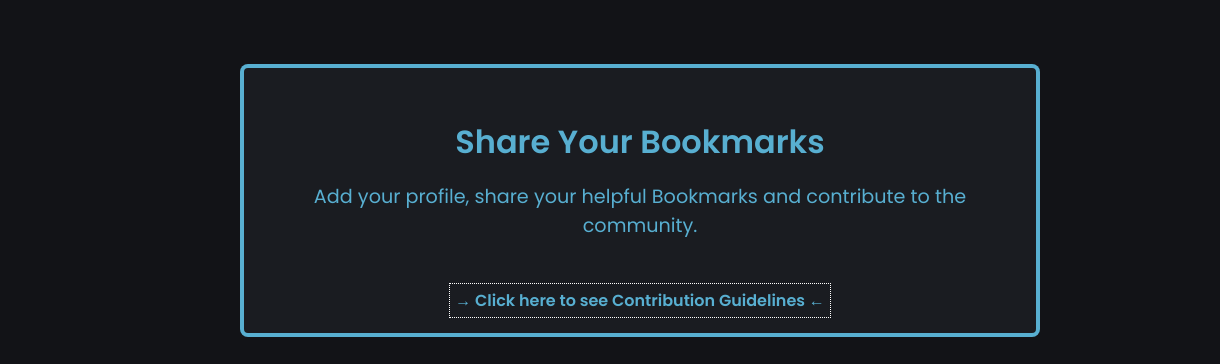
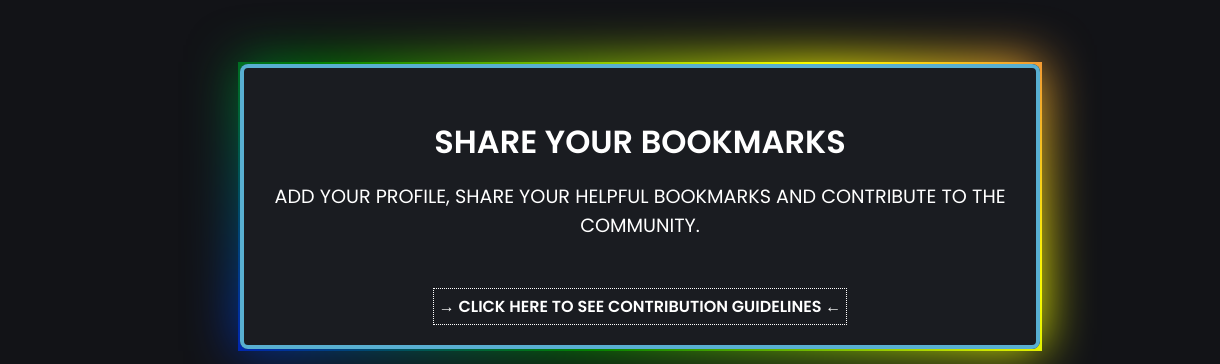
Before and after one commit to vijayyprajapati/Share-Your-Bookmarks, a plain HTML site: page index.html in a window 1280 px wide. Shown: the top 364 px of the page, 0-1220 px from the left. Drawn offline with Linux system fonts and the light colour scheme.

Commit message:
added border

```diff
--- a/index.html
+++ b/index.html
@@ -42,7 +42,7 @@
       </a>
     </nav>
 
-    <header class="main-header">
+    <header class="main-header shadow">
       <h3>Share Your Bookmarks</h3>
       <p>
         Add your profile, share your helpful Bookmarks and contribute to the
--- a/style.css
+++ b/style.css
@@ -239,3 +239,42 @@ nav > a :hover{
 .fa-github{
   font-size: 1.5rem;
 }
+
+
+
+.shadow {
+  display: grid;
+  place-items: center;
+  color: #fff;
+  text-transform: uppercase;
+}
+
+.shadow::before,
+.shadow::after {
+  content: '';
+  position: absolute;
+  background: linear-gradient(45deg,red,blue,green,yellow,#e11d74,black,#ffff00,#aa0000);
+  background-size: 400%;
+  width: calc(100% + 4px);
+  height: calc(100% + 4px);
+  z-index: -1;
+  animation: animate 25s linear infinite;
+}
+
+.shadow::after {
+  filter: blur(25px);
+}
+
+@keyframes animate {
+  0% {
+    background-position: 0 0;
+  }
+
+  50% {
+    background-position: 400% 0;
+  }
+
+  100% {
+    background-position: 0 0;
+  }
+}
```
